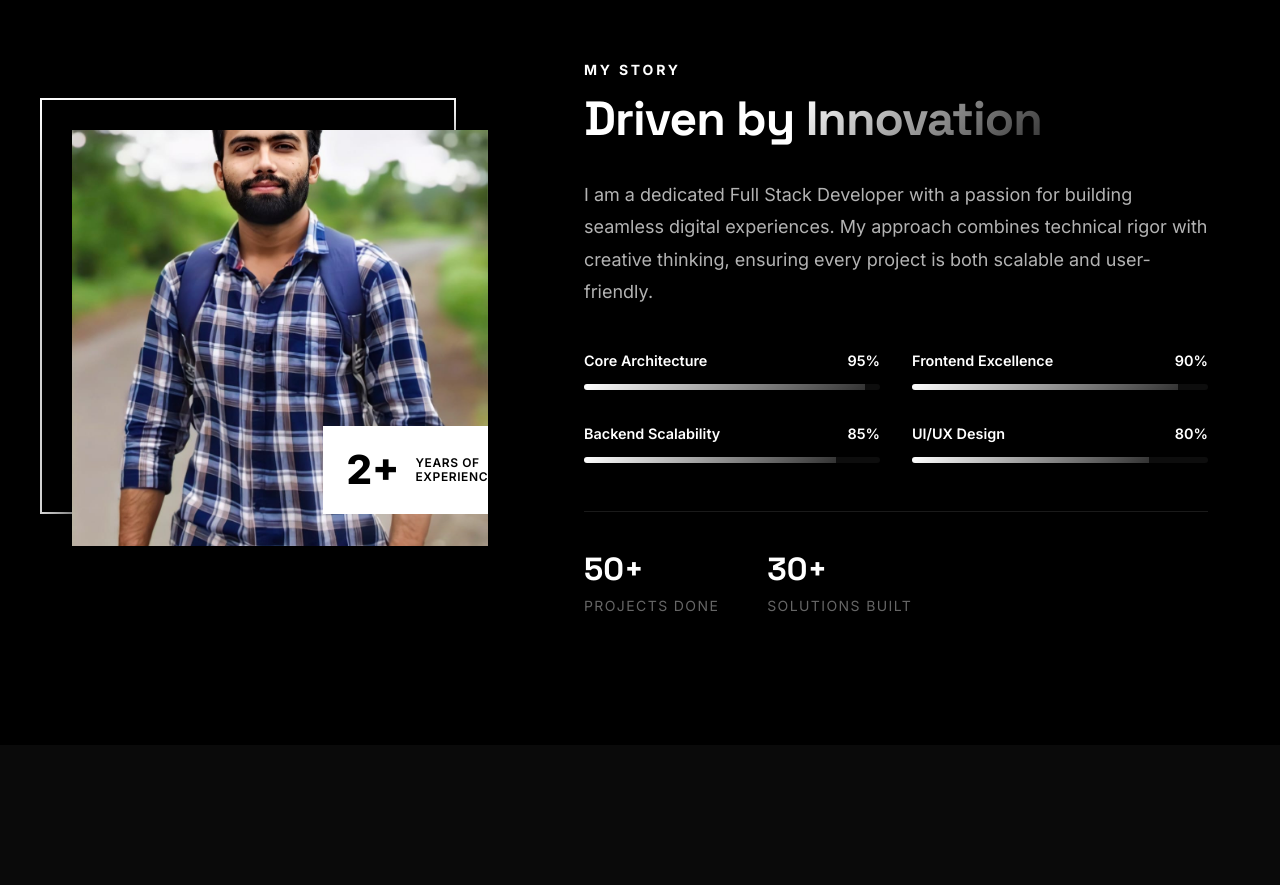
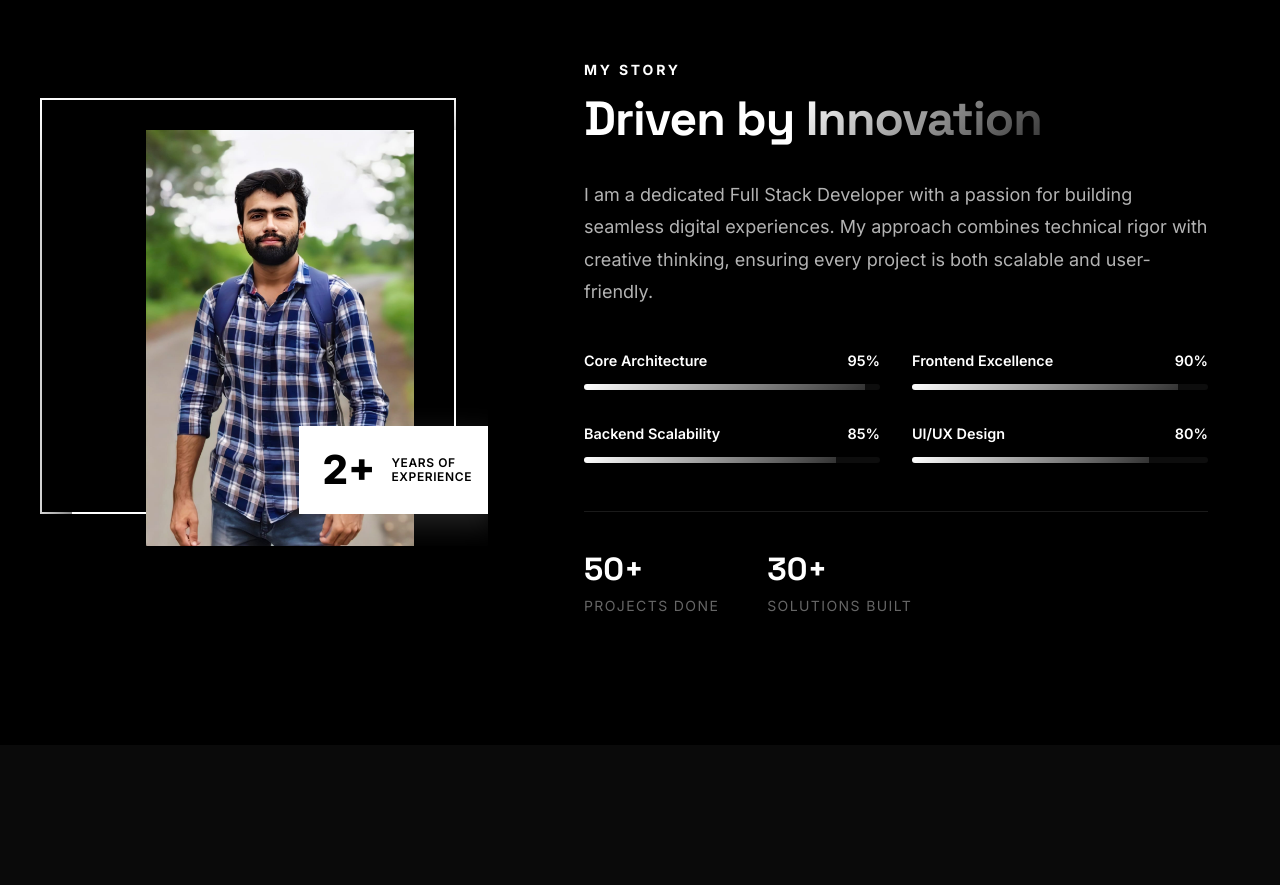
Before and after one commit to yuv881/react-portfolio, a React (Vite) app: page / in a window 1280 px wide. Shown: the part 920-1805 px from the top of the page. Built offline with nearby package versions, Linux system fonts and the light colour scheme.

Commit message:
Change object-fit to contain and adjust badge position

```diff
--- a/src/components/About.css
+++ b/src/components/About.css
@@ -26,7 +26,7 @@
 .profile-img {
     width: 100%;
     height: 100%;
-    object-fit: cover;
+    object-fit: contain;
     transition: transform 0.8s var(--transition-normal);
 }
 
@@ -37,7 +37,7 @@
 .experience-badge {
     position: absolute;
     bottom: 2rem;
-    right: -2rem;
+    right: -0.5rem;
     background: var(--color-accent);
     color: var(--color-bg-primary);
     padding: 1.5rem;
```
